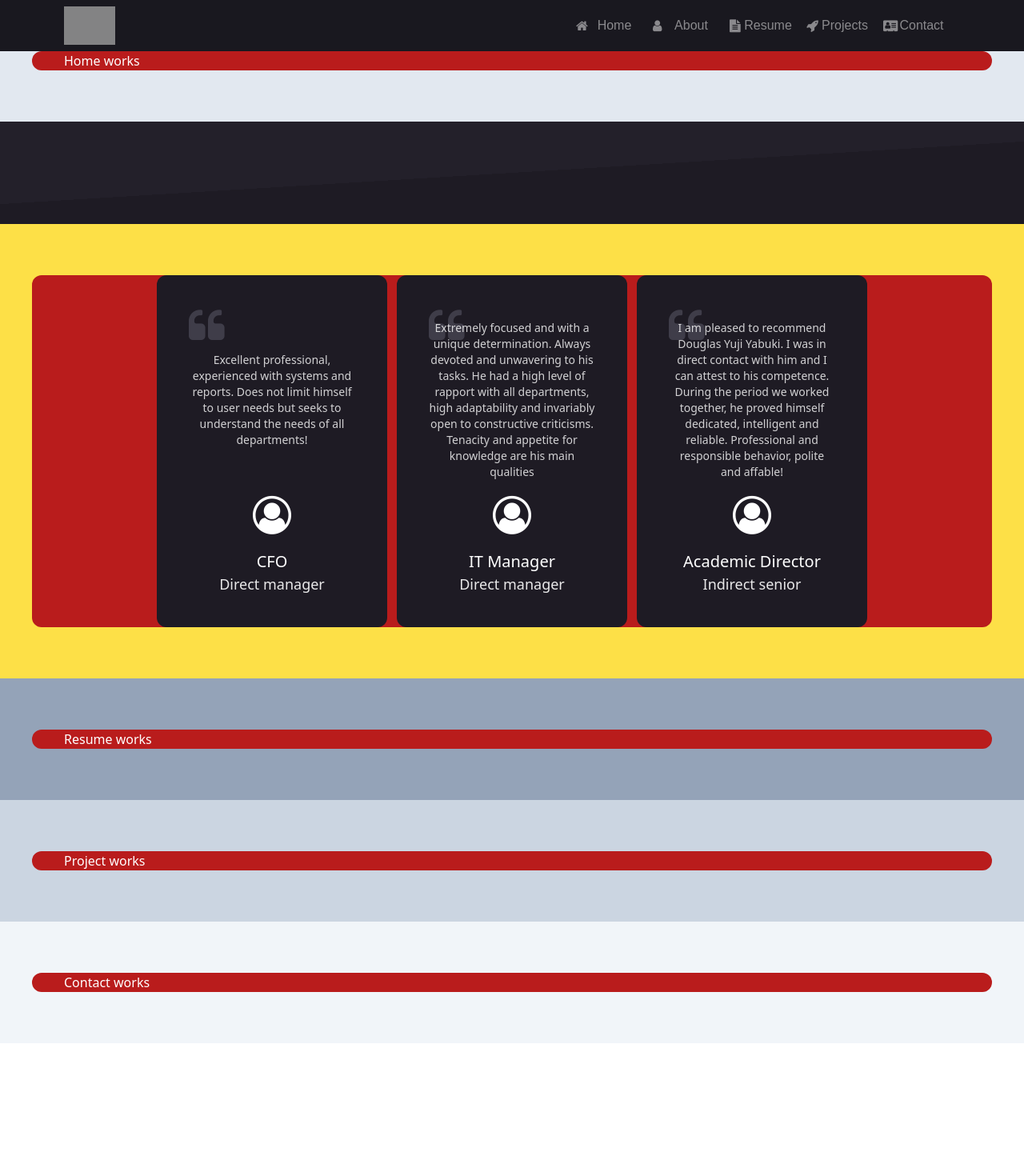
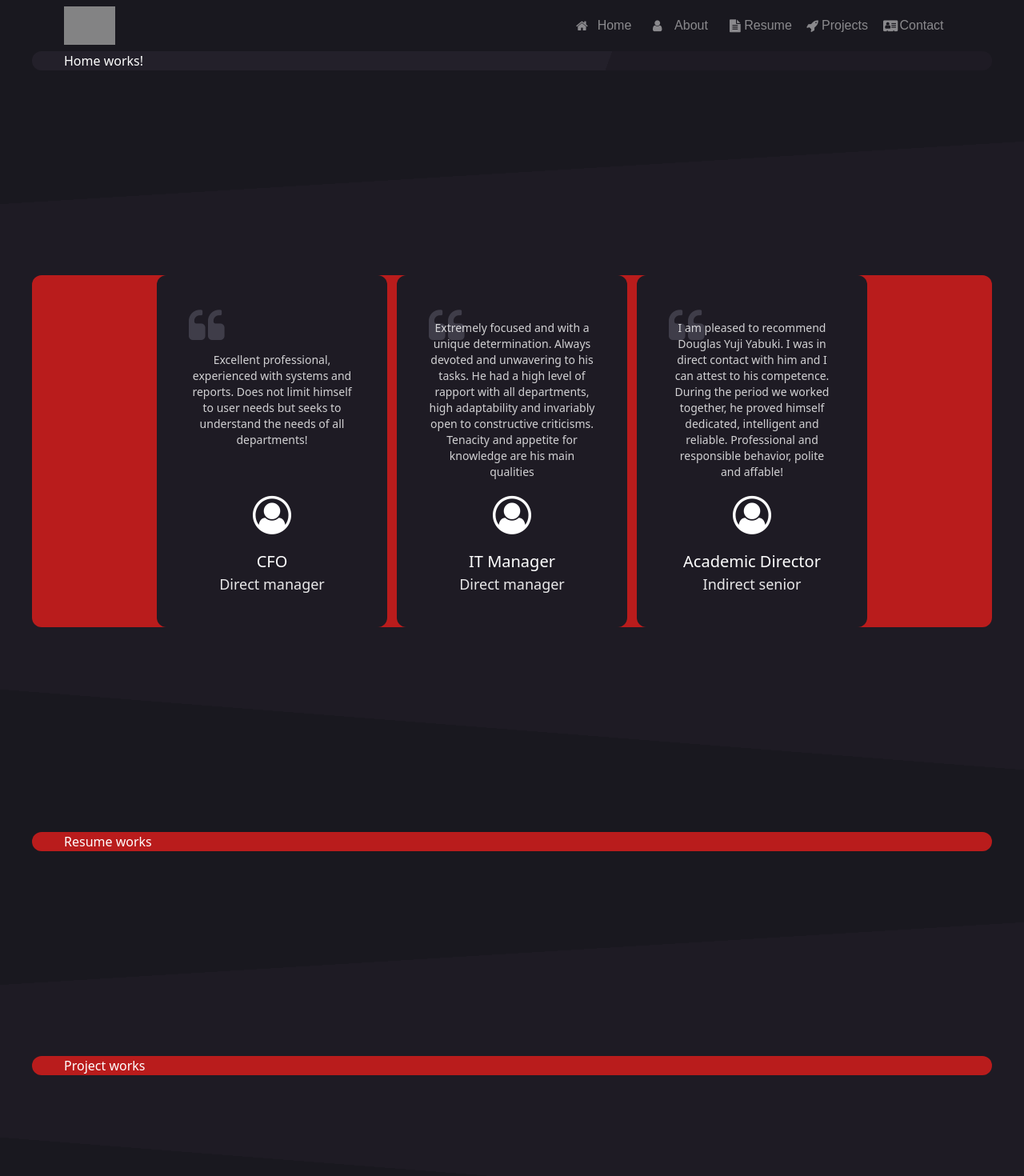
Before and after one commit to douglasyabuki/Portfolio, a React (Vite) app: page / in a window 1280 px wide. Shown: the top 1470 px of the page at 80% size. Before the commit the page ends 1304 px from the top, so only its background shows below. Built offline with nearby package versions, Linux system fonts and the light colour scheme; grey boxes are pictures that could not be loaded; a web font is replaced by a local one.

Commit message:
Commit 18: Correctly set components order

```diff
--- a/src/components/main-view/MainView.tsx
+++ b/src/components/main-view/MainView.tsx
@@ -12,8 +12,11 @@ export default function MainView() {
       <Home></Home>
       <div className="w-screen h-32 custom-bg-divider-1"></div>
       <About></About>
+      <div className="w-screen h-32 custom-bg-divider-2"></div>
       <Resume></Resume>
+      <div className="w-screen h-32 custom-bg-divider-1"></div>
       <Projects></Projects>
+      <div className="w-screen h-32 custom-bg-divider-2"></div>
       <Contact></Contact>
     </div>
   );
--- a/src/components/main-view/about/About.tsx
+++ b/src/components/main-view/about/About.tsx
@@ -7,7 +7,7 @@ import { testimonialList } from "./testimonial/testimonial-list/testimonial-list
 
 export default function About () {
   return (
-    <div className="px-4 sm:px-7 py-16 md:px-8 lg:px-10 bg-yellow-300">
+    <div className="px-4 sm:px-7 py-16 md:px-8 lg:px-10 bg-background-div2">
       <div className="px-4 sm:px-7 md:px-8 lg:px-10 rounded-xl bg-red-700">
       <AboutMe></AboutMe>
       <Testimonials list={testimonialList}></Testimonials>
--- a/src/components/main-view/contact/Contact.tsx
+++ b/src/components/main-view/contact/Contact.tsx
@@ -5,7 +5,7 @@ export interface IContactProps {
 
 export default function Contact (props: IContactProps) {
   return (
-    <div className="w-auto h-auto py-16 px-4 sm:px-7 md:px-8 lg:px-10 bg-slate-100">
+    <div className="w-auto h-auto py-16 px-4 sm:px-7 md:px-8 lg:px-10 bg-background-black">
       <div className="px-4 sm:px-7 md:px-8 lg:px-10 rounded-xl bg-red-700">
         Contact works
       </div>
--- a/src/components/main-view/home/Home.tsx
+++ b/src/components/main-view/home/Home.tsx
@@ -5,9 +5,9 @@ export interface IHomeProps {
 
 export default function Home () {
   return (
-    <div className="w-auto h-full py-16 px-4 sm:px-7 md:px-8 lg:px-10 bg-slate-200">
-      <div className="px-4 h-full sm:px-7 md:px-8 lg:px-10 rounded-xl bg-red-700">
-        Home works
+    <div className="w-auto h-full py-16 px-4 sm:px-7 md:px-8 lg:px-10 bg-background-black">
+      <div className="px-4 h-full sm:px-7 md:px-8 lg:px-10 rounded-xl custom-bg-1">
+        <h2>Home works!</h2>
       </div>
     </div>
   );
--- a/src/components/main-view/projects/Projects.tsx
+++ b/src/components/main-view/projects/Projects.tsx
@@ -5,7 +5,7 @@ export interface IProjectsProps {
 
 export default function Projects (props: IProjectsProps) {
   return (
-    <div className="w-auto h-auto py-16 px-4 sm:px-7 md:px-8 lg:px-10 bg-slate-300">
+    <div className="w-auto h-auto py-16 px-4 sm:px-7 md:px-8 lg:px-10 bg-background-div2">
       <div className="px-4 sm:px-7 md:px-8 lg:px-10 rounded-xl bg-red-700">
         Project works
       </div>
--- a/src/components/main-view/resume/Resume.tsx
+++ b/src/components/main-view/resume/Resume.tsx
@@ -5,7 +5,7 @@ export interface IResumeProps {
 
 export default function Resume (props: IResumeProps) {
   return (
-    <div className="w-auto h-auto py-16 px-4 sm:px-7 md:px-8 lg:px-10 bg-slate-400">
+    <div className="w-auto h-auto py-16 px-4 sm:px-7 md:px-8 lg:px-10 bg-background-black">
       <div className="px-4 sm:px-7 md:px-8 lg:px-10 rounded-xl bg-red-700">
         Resume works
       </div>
--- a/src/index.css
+++ b/src/index.css
@@ -16,9 +16,9 @@ body,
 }
 
 .custom-bg-divider-1 {
-  background: linear-gradient(176.5deg, #23202a 50%, #1e1b24 50%);
+  background: linear-gradient(176.5deg, #19181F 50%, #1E1B24 50%);
 }
 
 .custom-bg-divider-2 {
-  background: linear-gradient(176.5deg, #1e1b24 50%, #23202a 50%);
+  background: linear-gradient(4.5deg, #19181F 50%, #1E1B24 50%);
 }
```
